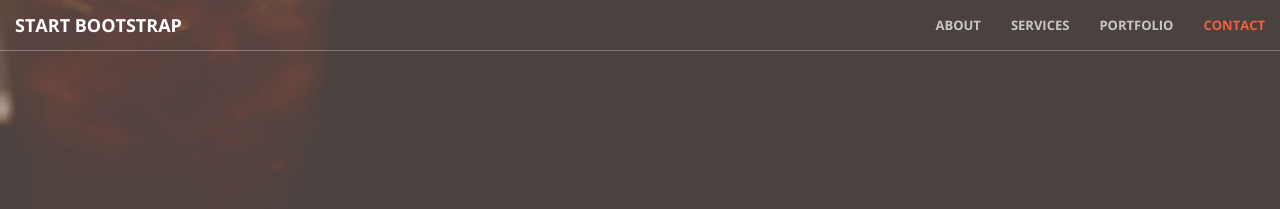
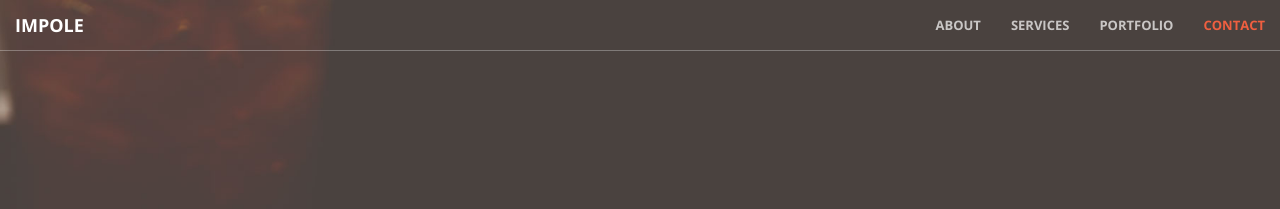
Before and after one commit to ayrez7/ImpoleWebsite, a Jekyll site: the page built from index.html, in a window 1280 px wide. Shown: the top 209 px of the page. Built offline with Jekyll 4.4.1, drawn with Linux system fonts in a browser that asks for light colours.

Commit message:
impole2.1

```diff
--- a/_includes/nav.html
+++ b/_includes/nav.html
@@ -8,7 +8,7 @@
                 <span class="icon-bar"></span>
                 <span class="icon-bar"></span>
             </button>
-            <a class="navbar-brand page-scroll" href="#page-top">Start Bootstrap</a>
+            <a class="navbar-brand page-scroll" href="#page-top">Impole</a>
         </div>
 
         <!-- Collect the nav links, forms, and other content for toggling -->
```
